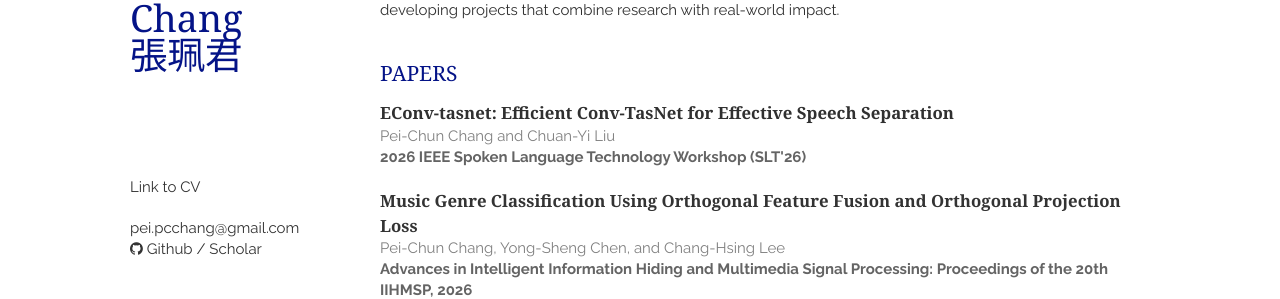
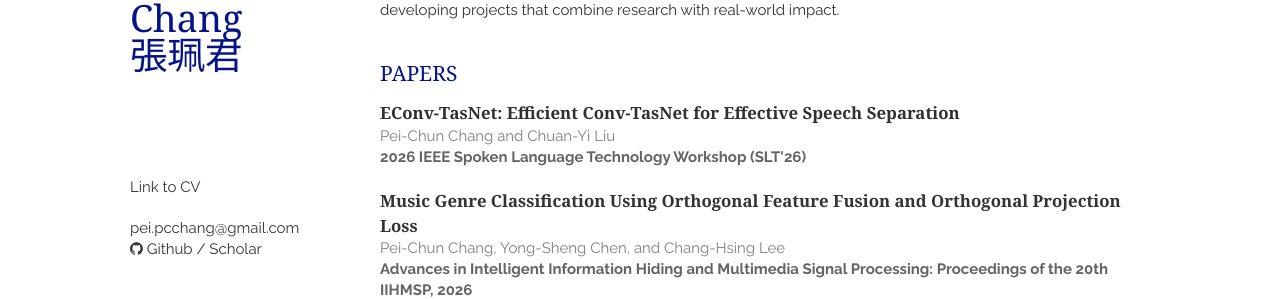
Before and after one commit to PeiChunChang/PeiChunChang.github.io, a Jekyll site: the page built from index.html, in a window 1280 px wide and 900 px high. Shown: the part 220-519 px from the top of the window. Built offline with Jekyll 4.4.1, drawn with Linux system fonts in a browser that asks for light colours; nearby versions of some CDN libraries; the list of posts is cut into pages by our own code; a style sheet for code colours, icons or effects is not loaded.

```diff
--- a/_includes/papers.html
+++ b/_includes/papers.html
@@ -2,7 +2,7 @@
     <h1>Papers</h1>
     <article>
         <header>
-            <h1>EConv-tasnet: Efficient Conv-TasNet for Effective Speech Separation</h1>
+            <h1>EConv-TasNet: Efficient Conv-TasNet for Effective Speech Separation</h1>
             <span>Pei-Chun Chang and Chuan-Yi Liu</span>
         </header>
         <p>
```
